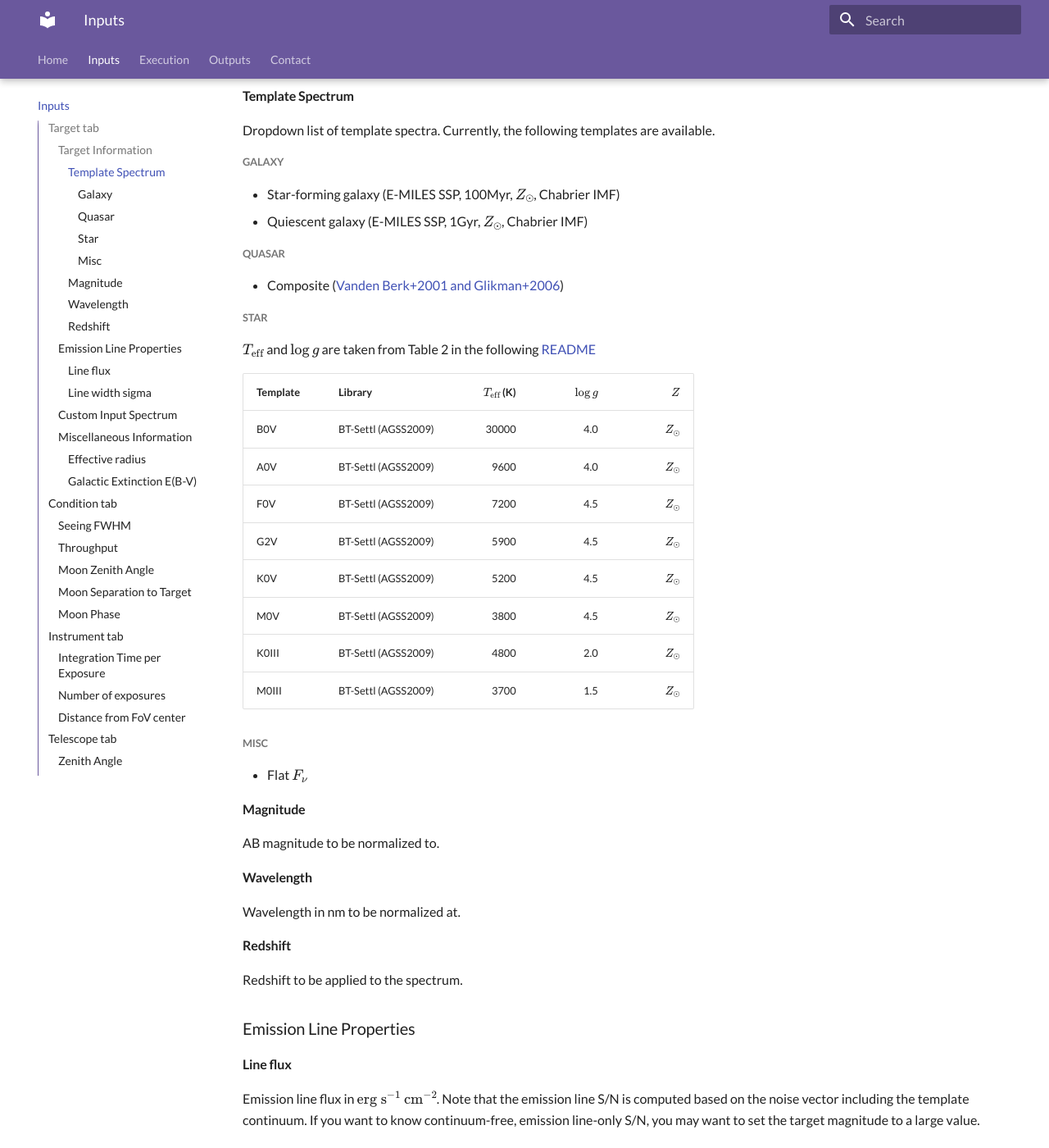
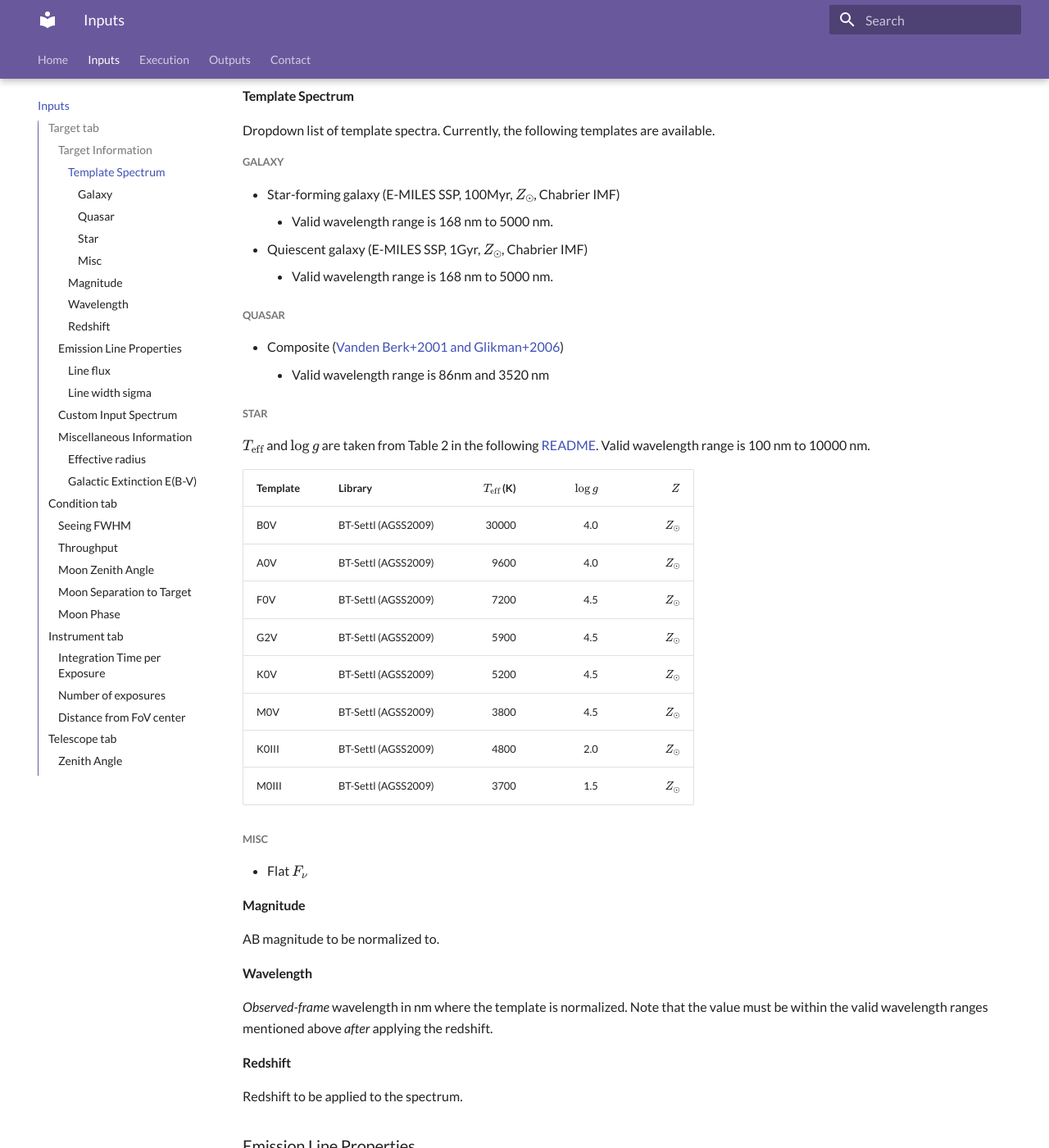
Before and after one commit to Subaru-PFS/spt_etc_webapp, an MkDocs documentation site: the page built from docs/docs/inputs.md, in a window 1280 px wide and 1400 px high, scrolled down 312 px. Shown: the whole window at 82% size. Built offline with MkDocs 1.6.1 and Material for MkDocs 9.7.7, drawn with Linux system fonts in a browser that asks for light colours.

Commit message:
add description on the valid wavelength ranges.

```diff
--- a/docs/docs/inputs.md
+++ b/docs/docs/inputs.md
@@ -13,15 +13,19 @@ Dropdown list of template spectra. Currently, the following templates are availa
 ##### Galaxy
 
 - Star-forming galaxy (E-MILES SSP, 100Myr, $Z_\odot$, Chabrier IMF)
+    - Valid wavelength range is 168 nm to 5000 nm.
 - Quiescent galaxy (E-MILES SSP, 1Gyr, $Z_\odot$, Chabrier IMF)
+    - Valid wavelength range is 168 nm to 5000 nm.
 
 ##### Quasar
 
 - Composite ([Vanden Berk+2001 and Glikman+2006](https://www.stsci.edu/hst/instrumentation/reference-data-for-calibration-and-tools/astronomical-catalogs/composite-qso-spectra-for-nir))
+    - Valid wavelength range is 86nm and 3520 nm
 
 ##### Star
 
-$T_\mathrm{eff}$ and $\log g$ are taken from Table 2 in the following [README](https://archive.stsci.edu/hlsps/reference-atlases/cdbs/grid/ck04models/AA_README)
+$T_\mathrm{eff}$ and $\log g$ are taken from Table 2 in the following [README](https://archive.stsci.edu/hlsps/reference-atlases/cdbs/grid/ck04models/AA_README).
+Valid wavelength range is 100 nm to 10000 nm.
 
 | Template | Library             | $T_\mathrm{eff}$ (K) | $\log g$ |       $Z$ |
 |----------|---------------------|---------------------:|---------:|----------:|
@@ -44,7 +48,8 @@ AB magnitude to be normalized to.
 
 #### Wavelength
 
-Wavelength in nm to be normalized at.
+_Observed-frame_ wavelength in nm where the template is normalized.
+Note that the value must be within the valid wavelength ranges mentioned above _after_ applying the redshift.
 
 #### Redshift
 
```
